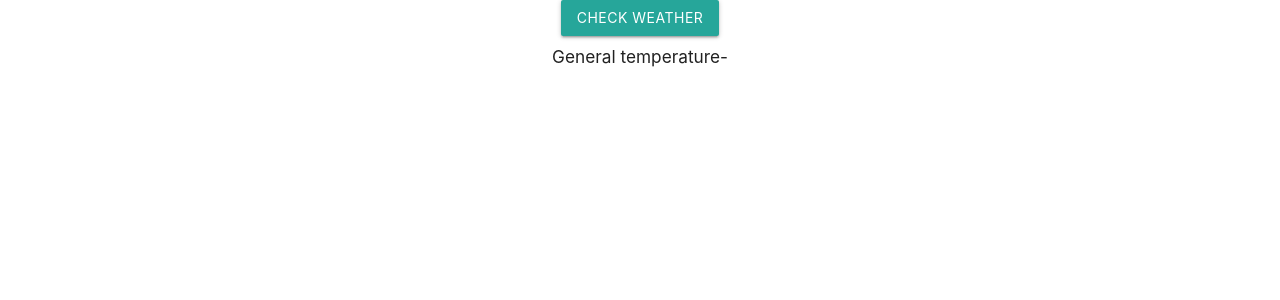
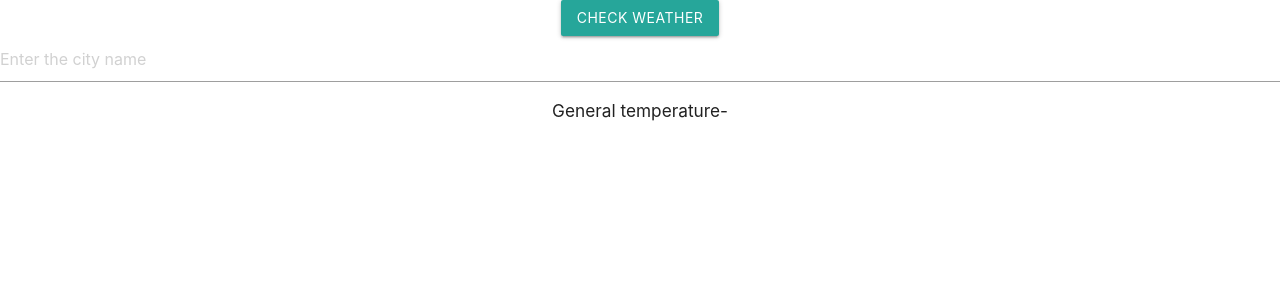
Before and after one commit to BhargaviAlimilli/modified-react, a React (Create React App) app in the folder section3of1/: page / in a window 1280 px wide. Shown: the top 300 px of the page. Built offline with nearby package versions, Linux system fonts and the light colour scheme; no server answers.

Commit message:
Adding weather icon, adding input for city name and dynamic rendering of weather

```diff
--- a/section3of1/src/App.js
+++ b/section3of1/src/App.js
@@ -12,46 +12,55 @@ class App extends React.Component {
       cityName: "",
       weather: "",
       high: "",
-      low: ""
+      low: "",
+      icon:""
     }
     console.log("contructor running")
 
   }
 
   componentDidMount(){
-    const url= 'https://api.openweathermap.org/data/2.5/weather?lat=16.703133&lon=81.104015&appid=166b3b85b36db1e454f6fbc2ebd2de09'
+    var elems = document.querySelectorAll('.modal');
+    var instances = window.M.Modal.init(elems)
 
+  }
+
+  searchCity = (e)=>{
+    e.preventDefault();
+    const city = document.getElementById('city').value;
+    this.getCityWeather(city);
+  }
+
+  getCityWeather = (city)=>{
+    const url = `https://api.openweathermap.org/data/2.5/weather?q=${city}&units=imperial&appid=166b3b85b36db1e454f6fbc2ebd2de09`
     axios.get(url).then((resp)=>{
-    console.log(resp.data)
-    console.log("did mount is running")
       this.setState({
         temp: resp.data.main.temp,
         high: resp.data.main.temp_max,
         low: resp.data.main.temp_min,
         weather: resp.data.weather[0].description,
-      // icon: resp.data.weather[0].icon,
+        icon: resp.data.weather[0].icon,
         cityName: resp.data.name
       })
     })
-
-    var elems = document.querySelectorAll('.modal');
-    var instances = window.M.Modal.init(elems);
-
-
   }
 
   render(){
 
     console.log("render is running")
+    const iconUrl=`http://openweathermap.org/img/wn/${this.state.icon}@2x.png`
 
   return (
     <div className="App">
       <a className="waves-effect waves-light btn modal-trigger" href="#modal1">Check Weather</a>
+      <form onSubmit={this.searchCity}>
+      <input type='text' placeholder='Enter the city name' id='city'></input>
+      </form>
 
     <div id="modal1" className="modal">
       <div className="modal-content">
         <h2>{this.state.cityName}</h2>
-        <h5>{this.state.weather}</h5>
+        <h5>{this.state.weather}</h5> <img src={iconUrl} />
         <p>max temp-{this.state.high}, min temp-{this.state.low}</p>
       </div>
   <div className="modal-footer">
```
Lines whose indentation alone changed are shown as unchanged.
